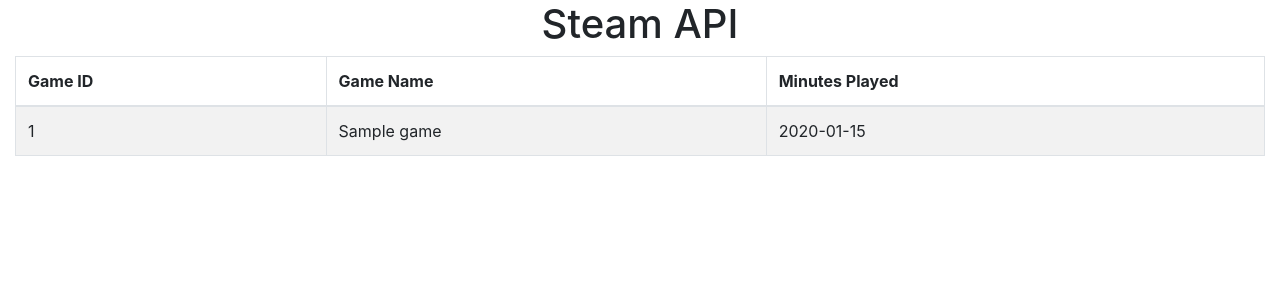
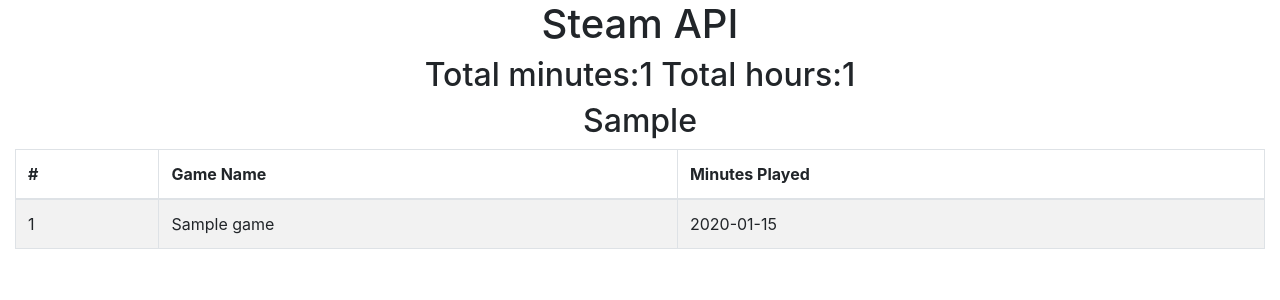
Before and after one commit to warren1215/DjangoStarter, a Django app: template Starter/templates/steam.html in a window 1280 px wide. Shown: the top 300 px of the page. Run offline with Django 3.2, Linux system fonts and the light colour scheme; the template is opened without the code that fills it: most values are stand-ins (such as "Sample title", 1, 10 or a date in 2020); some libraries are stand-ins or nearby versions.

Commit message:
Added total_minutes/hours and extra steam ID's to test

```diff
--- a/Starter/templates/steam.html
+++ b/Starter/templates/steam.html
@@ -11,12 +11,14 @@
 
     <body>
         <h1 class="text-center"> Steam API </h1>
+        <h2 class="text-center">Total minutes:{{ total_minutes }}    Total hours:{{ total_hours }}</h2>
+        <h2 class="text-center">{{ need_help }}</h2>
         <div class="col-lg-12">
             <div class="table-responsive">
                 <table class="table table-bordered table-striped">
                     <thead>
                         <tr>
-                            <th class="header"> Game ID <i class="icon-sort"></i></th>
+                            <th class="header"> # <i class="icon-sort"></i></th>
                             <th class="header"> Game Name <i class="icon-sort"></i></th>
                             <th class="header"> Minutes Played <i class="icon-sort"></i></th>
                         </tr>
@@ -25,7 +27,7 @@
 
                         {% for game in game %}
                             <tr>
-                                <td>{{ game.appid }}</td>
+                                <td>{{ forloop.counter }}</td>
                                 <td>{{ game.name }}</td>
                                 <td>{{ game.playtime_forever }}</td>
                             </tr>
```
Also changed, not shown: Starter/views.py (+20 -1 lines).
